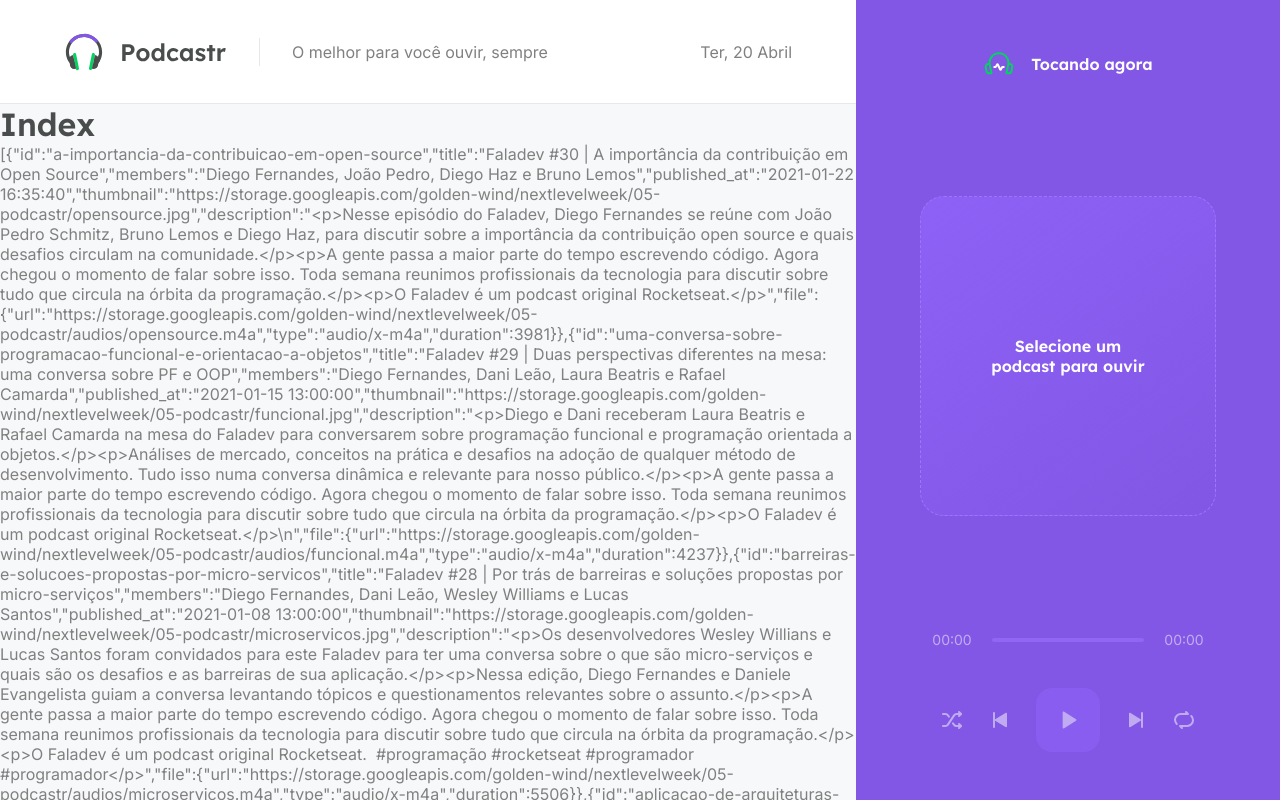
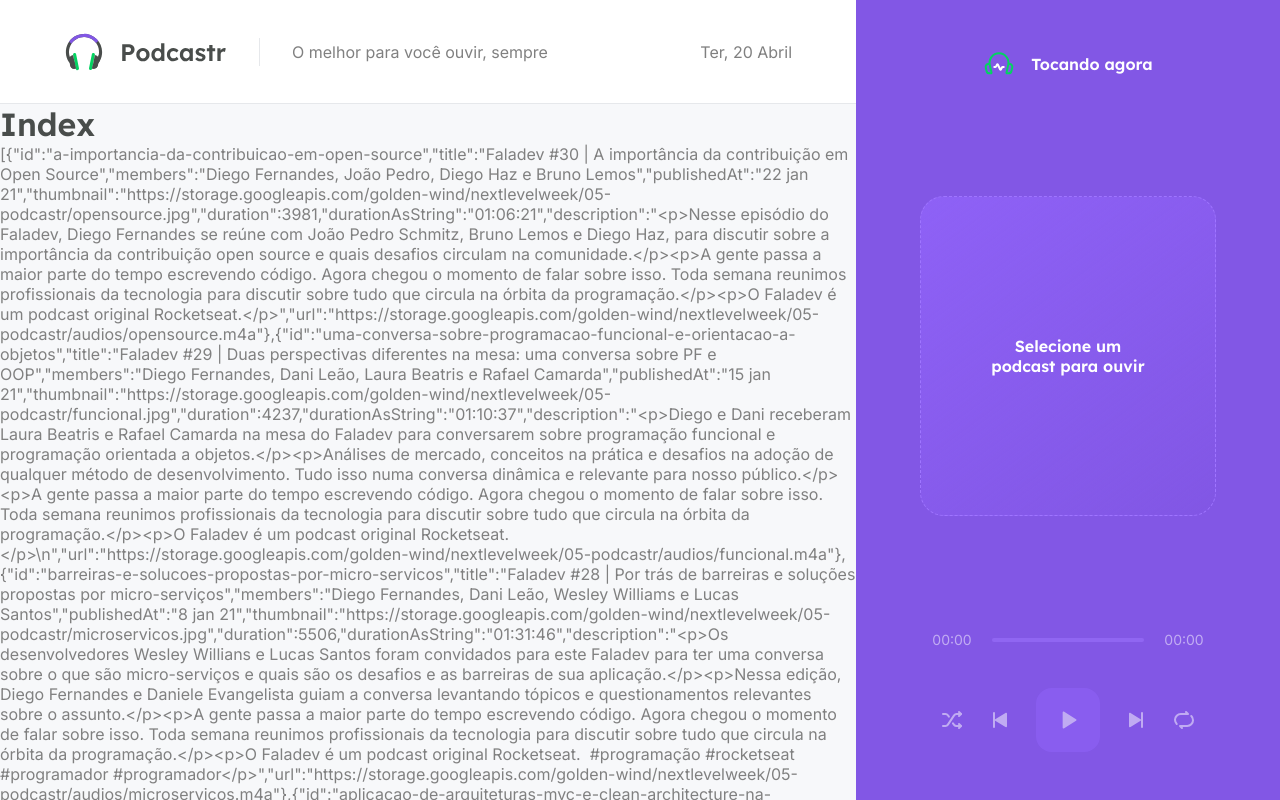
Before and after one commit to robsonlopesjr/nextjs-nlw5-podcastr, a Next.js app: page / in a window 1280 px wide. Shown: the top 800 px of the page. Built offline with nearby package versions, Linux system fonts and the light colour scheme; data requests are answered from the project's data file.

Commit message:
chore: created responsible function for formatting the data

```diff
--- a/src/pages/index.tsx
+++ b/src/pages/index.tsx
@@ -1,11 +1,20 @@
 import { GetStaticProps } from 'next';
+import { format, parseISO } from 'date-fns';
+import ptBR from 'date-fns/locale/pt-BR'
 
 import { api } from '../services/api';
+import { convertDurationToTimeString } from '../utils/convertDurationToTimeString';
 
 type Episode = {
   id: string;
   title: string;
   members: string;
+  publishedAt: string;
+  thumbnail: string;
+  duration: number;
+  durationAsString: string;
+  description: string;
+  url: string;
 }
 
 type HomeProps = {
@@ -30,9 +39,23 @@
     }
   });
 
+  const episodes = data.map(episode => {
+    return {
+      id: episode.id,
+      title: episode.title,
+      members: episode.members,
+      publishedAt: format(parseISO(episode.published_at), 'd MMM yy', { locale: ptBR }),
+      thumbnail: episode.thumbnail,
+      duration: Number(episode.file.duration),
+      durationAsString: convertDurationToTimeString(Number(episode.file.duration)),
+      description: episode.description,
+      url: episode.file.url
+    };
+  });
+
   return {
     props: {
-      episodes: data,
+      episodes,
     },
     revalidate: 60 * 60 * 8,
   }
--- /dev/null
+++ b/src/utils/convertDurationToTimeString.ts
@@ -0,0 +1,11 @@
+export function convertDurationToTimeString(duration: number) {
+  const hours = Math.floor(duration / 3600);
+  const minutes = Math.floor((duration % 3600) / 60);
+  const seconds = duration % 60;
+
+  const timeString = [hours, minutes, seconds]
+    .map(unit => String(unit).padStart(2, '0'))
+    .join(':')
+
+  return timeString;
+}
```
